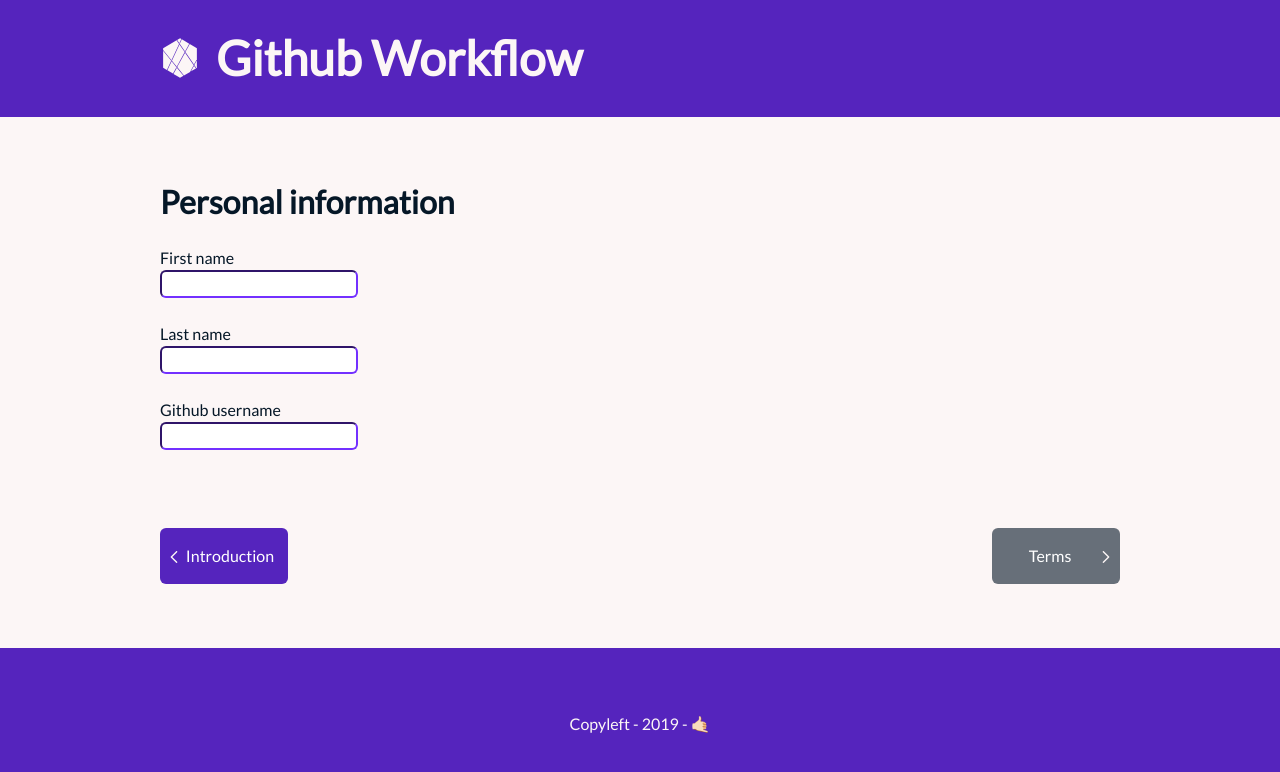
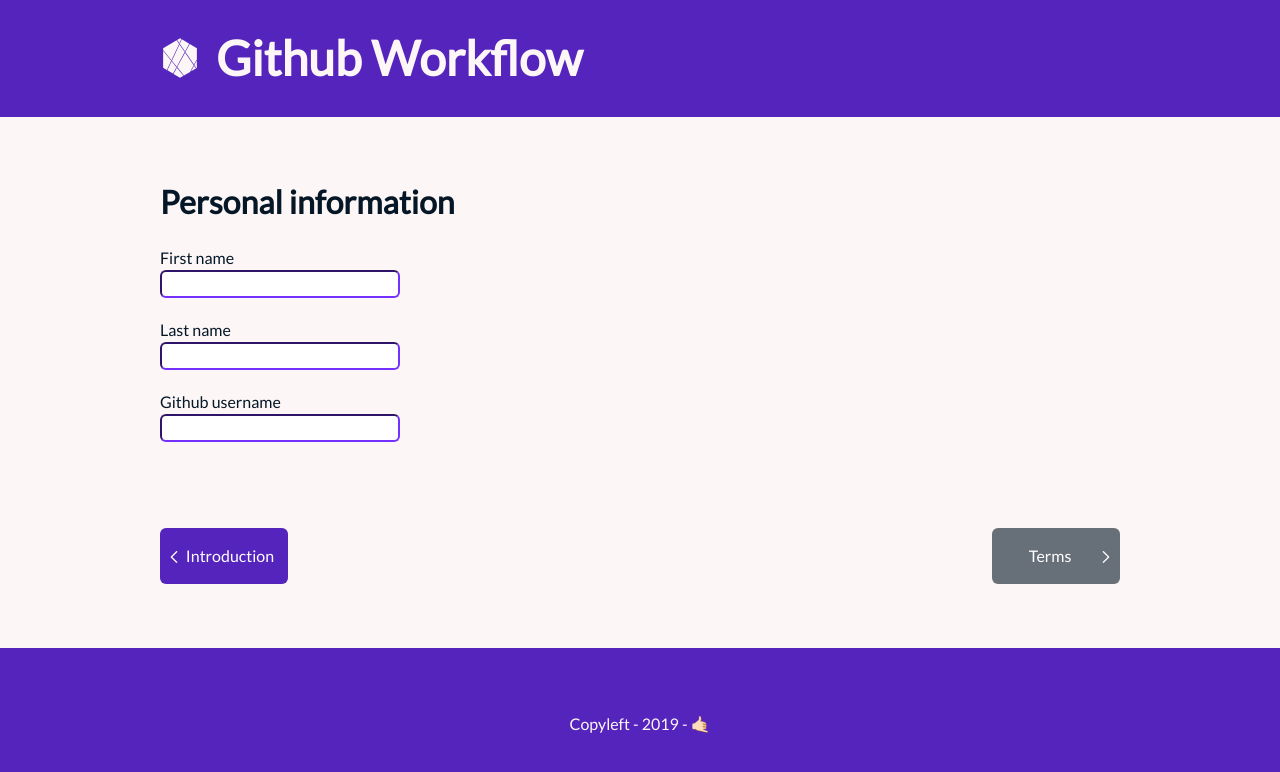
Before and after one commit to metal-gogo/github-workflow, a Nuxt app: page /personal-info in a window 1280 px wide. Shown: the top 772 px of the page. Built offline with nearby package versions, Linux system fonts and the light colour scheme.

Commit message:
✨ increased accessibility on inputs and buttons

```diff
--- a/assets/styles/objects/main-cta.scss
+++ b/assets/styles/objects/main-cta.scss
@@ -11,7 +11,11 @@
     color: $white;
     transition: background-color 0.3s ease-in-out;
 
-    &:focus,
+    &:focus {
+      box-shadow: 0 0 0 3px $sunflower;
+      outline: none;
+    }
+
     &:hover {
       background-color: $daisy-bush;
     }
--- a/components/InputText/index.vue
+++ b/components/InputText/index.vue
@@ -6,7 +6,7 @@
     <input
       :id="id"
       :name="name"
-      type="text"
+      :type="type"
       class="input-text"
       @input="handleInput"
     />
@@ -25,6 +25,10 @@
       required: true
     },
     name: {
+      type: String,
+      required: true
+    },
+    type: {
       type: String,
       required: true
     },
@@ -52,10 +56,11 @@
 .input-text__container {
   display: flex;
   flex-direction: column;
-  margin-bottom: 1.5rem;
+  margin-bottom: 1.25rem;
 }
 
 .input-text {
+  min-width: 15rem;
   padding: 0 0.5rem;
   border-radius: 6px;
   border-color: $violet-heart;
@@ -65,7 +70,7 @@
 
   &:focus {
     outline: none;
-    border-color: $daisy-bush;
+    box-shadow: 0 0 0 3px $sunflower;
   }
 
   @include input-placeholder {
--- a/pages/personal-info/index.vue
+++ b/pages/personal-info/index.vue
@@ -8,18 +8,21 @@
       v-model="firstName"
       label="First name"
       name="firstName"
+      type="text"
     />
     <input-text
       id="lastName"
       v-model="lastName"
       label="Last name"
       name="lastName"
+      type="text"
     />
     <input-text
       id="githubUsername"
       v-model="githubUsername"
       label="Github username"
       name="githubUsername"
+      type="text"
     />
     <steps-control :previous-step="previousStep" :next-step="nextStep" />
   </main>
@@ -47,7 +50,7 @@
       },
       previousStep: {
         action: () => {
-          this.$router.push('/')
+          this.$router.go(-1)
         },
         isDisabled: false,
         label: 'Introduction'
```
